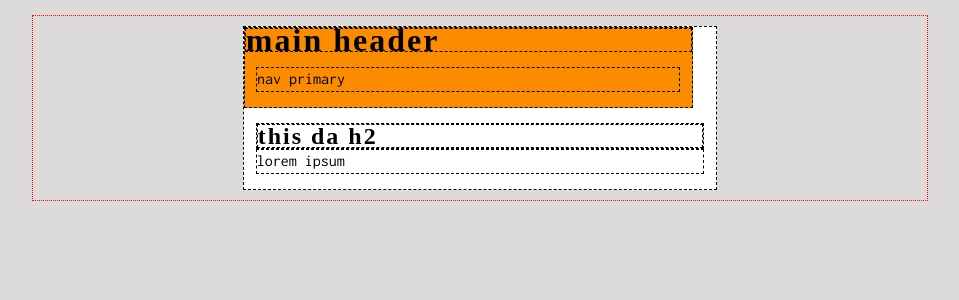
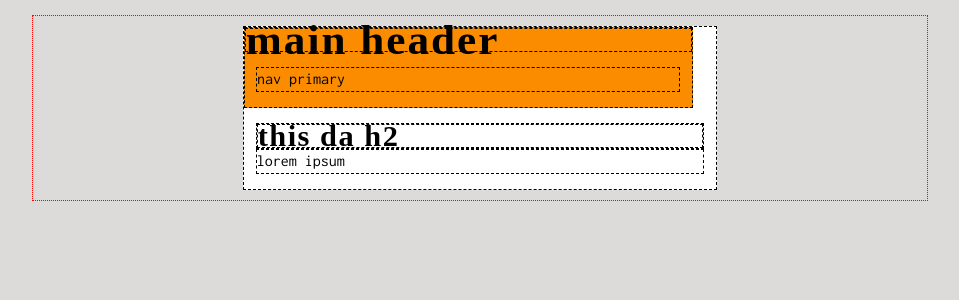
Before and after one commit to msawangwan/msawangwan.github.io, a Jekyll site: the page built from index.html, in a window 1280 px wide. Shown: the top 300 px of the page, without its empty margins (160-1119 px from the left). Built offline with Jekyll 4.4.1, drawn with Linux system fonts in a browser that asks for light colours; some web fonts are replaced.

Commit message:
font sizing

```diff
--- a/css/global.css
+++ b/css/global.css
@@ -15,9 +15,14 @@ h1, h2, h3, h4 {
   letter-spacing: 2px;
 }
 
-h1 { font-size: 2em }
-h2 { font-size: 1.5em }
-h3 { font-size: 1.25em }
+h1 { font-size: 2.7em }
+
+h2 {
+  font-size: 1.9em;
+  letter-spacing: 1.5px;
+}
+
+h3 { font-size: 1.35em }
 h4 { font-size: 1em }
 
 p {
```
